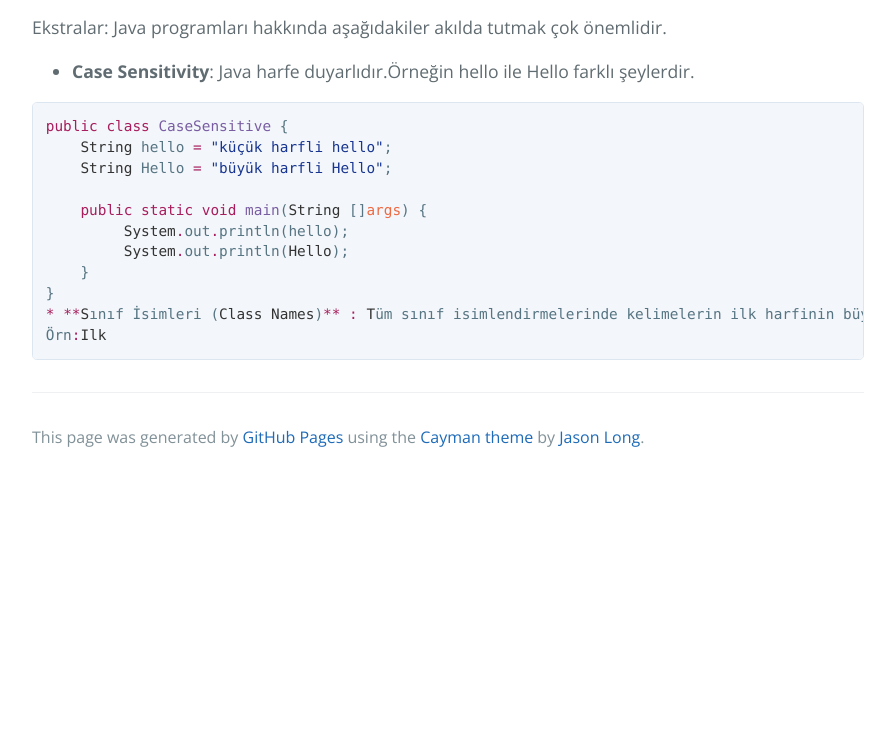
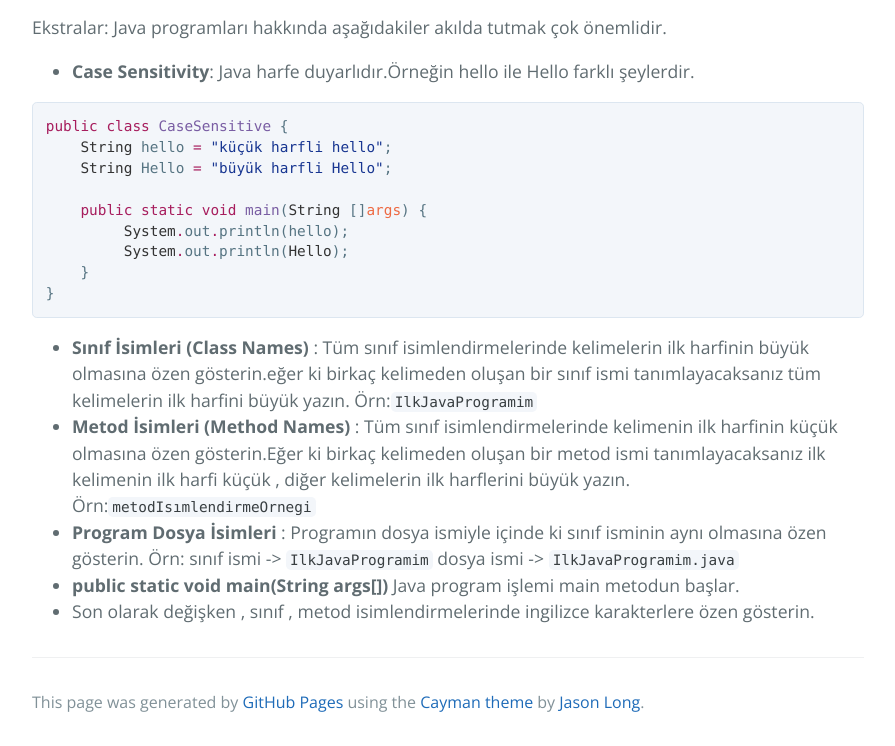
Before and after one commit to ucankucuk/ucankucuk.github.io, a plain HTML site: page index.html in a window 1280 px wide. Shown: the part 2306-3052 px from the top of the page, without its empty margins (192-1087 px from the left). Before the commit the page ends 2787 px from the top, so only its background shows below. Drawn offline with nearby package versions, Linux system fonts and the light colour scheme.

Commit message:
Replace master branch with page content via GitHub

```diff
--- a/index.html
+++ b/index.html
@@ -93,9 +93,24 @@ Java programları hakkında aşağıdakiler akılda tutmak çok önemlidir.</p>
          <span class="pl-smi">System</span><span class="pl-k">.</span>out<span class="pl-k">.</span>println(hello);
          <span class="pl-smi">System</span><span class="pl-k">.</span>out<span class="pl-k">.</span>println(<span class="pl-smi">Hello</span>);
     }
-}
-<span class="pl-k">*</span> <span class="pl-k">**</span><span class="pl-smi">S</span>ınıf İsimleri (<span class="pl-smi">Class</span> <span class="pl-smi">Names</span>)<span class="pl-k">**</span> <span class="pl-k">:</span> <span class="pl-smi">T</span>üm sınıf isimlendirmelerinde kelimelerin ilk harfinin büyük olmasına özen gösterin<span class="pl-k">.</span>eğer ki birkaç kelimeden oluşan bir sınıf ismi tanımlayacaksanız tüm kelimelerin ilk harfini büyük yazın.
-Örn<span class="pl-k">:</span><span class="pl-smi">Ilk</span></pre></div>
+} </pre></div>
+
+<ul>
+<li>
+<strong>Sınıf İsimleri (Class Names)</strong> : Tüm sınıf isimlendirmelerinde kelimelerin ilk harfinin büyük olmasına özen gösterin.eğer ki birkaç kelimeden oluşan bir sınıf ismi tanımlayacaksanız tüm kelimelerin ilk harfini büyük yazın.
+Örn:<code>IlkJavaProgramim</code>
+</li>
+<li>
+<strong>Metod İsimleri (Method Names)</strong> : Tüm sınıf isimlendirmelerinde kelimenin ilk harfinin küçük olmasına özen gösterin.Eğer ki birkaç kelimeden oluşan bir metod ismi tanımlayacaksanız ilk kelimenin ilk harfi küçük , diğer kelimelerin ilk harflerini büyük yazın. Örn:<code>metodIsımlendirmeOrnegi</code>
+</li>
+<li>
+<strong>Program Dosya İsimleri</strong> : Programın dosya ismiyle içinde ki sınıf isminin aynı olmasına özen gösterin.
+Örn: sınıf ismi -&gt; <code>IlkJavaProgramim</code> dosya ismi -&gt; <code>IlkJavaProgramim.java</code>
+</li>
+<li>
+<strong>public static void main(String args[])</strong> Java program işlemi main metodun başlar.</li>
+<li>Son olarak değişken , sınıf , metod isimlendirmelerinde ingilizce karakterlere özen gösterin.</li>
+</ul>
 
       <footer class="site-footer">
 
```
Also changed, not shown: params.json (+1 -1 lines).
